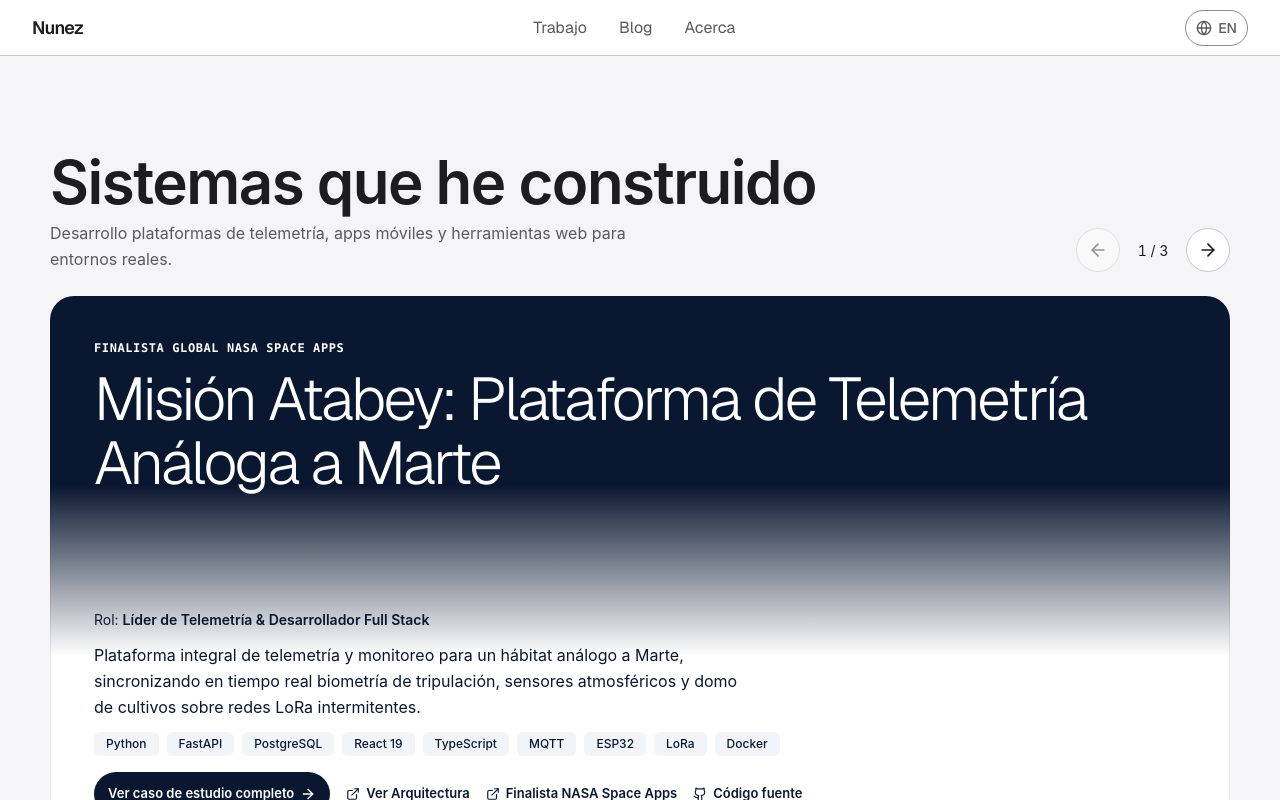
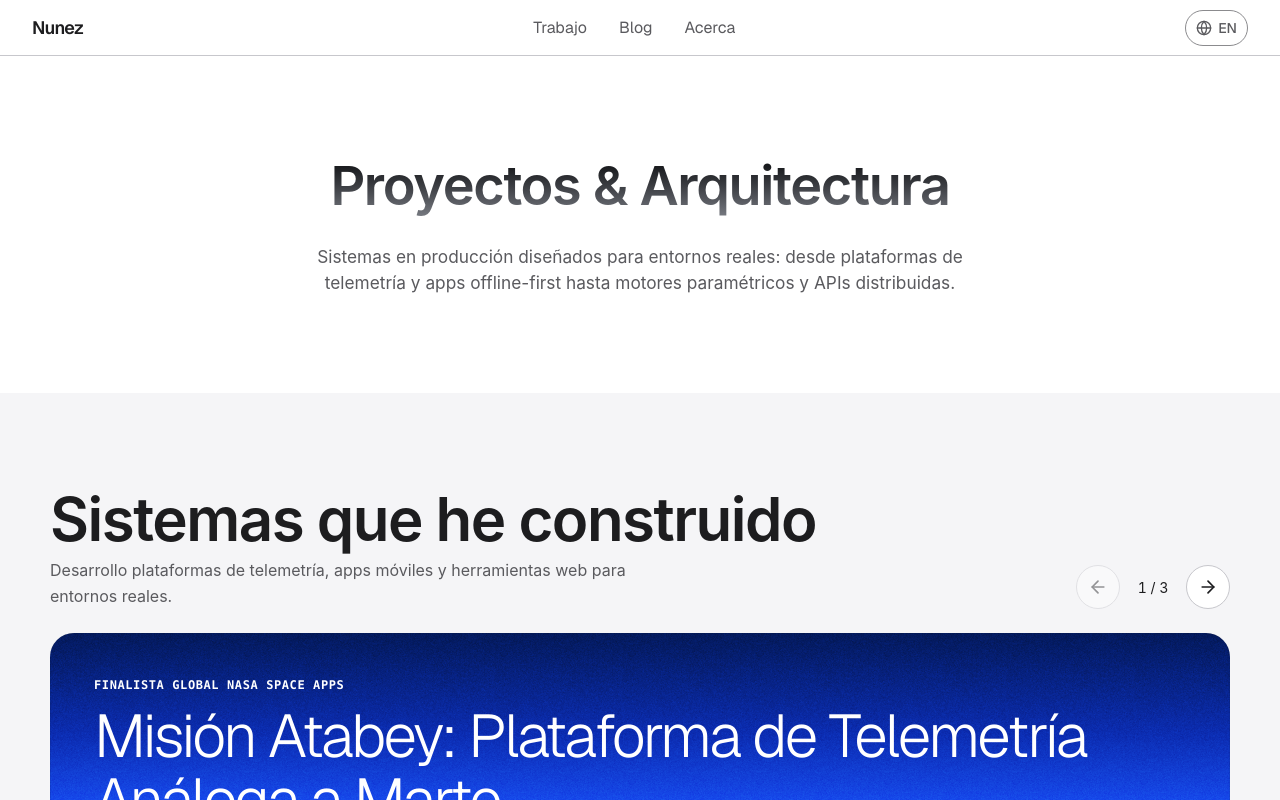
Before and after one commit to mxnueh/portfolio-mxnueh, a Next.js app: page /es/work in a window 1280 px wide. Shown: the top 800 px of the page. Built offline with nearby package versions, Linux system fonts and the light colour scheme.

Commit message:
Restaura el mini hero y unifica el degradado de Work

```diff
--- a/src/app/es/work/page.tsx
+++ b/src/app/es/work/page.tsx
@@ -1,3 +1,4 @@
+import { GeneratedLead } from '@/components/GeneratedLead';
 import { GlobalNav } from '@/components/GlobalNav';
 import { SiteFooter } from '@/components/SiteFooter';
 import { Section } from '@/components/Section';
@@ -16,6 +17,17 @@ export default async function EsWorkPage() {
     <div className="flex flex-col min-h-screen bg-white dark:bg-[#0c0c0e] text-text-primary dark:text-white transition-colors">
       <GlobalNav lang={lang} />
 
+      <Section variant="white" className="pt-20 pb-14 dark:bg-[#0c0c0e]">
+        <div className="max-w-4xl mx-auto text-center px-4">
+          <h1 data-reveal className="heading-ink intro-heading font-semibold leading-tight tracking-tight mb-6">
+            Proyectos &amp; <span className="text-accent-fill">Arquitectura</span>
+          </h1>
+          <GeneratedLead className="max-w-2xl mx-auto text-text-secondary dark:text-gray-300">
+            Sistemas en producción diseñados para entornos reales: desde plataformas de telemetría y apps offline-first hasta motores paramétricos y APIs distribuidas.
+          </GeneratedLead>
+        </div>
+      </Section>
+
       <Section variant="gray" className="dark:bg-[#0c0c0e] dark:text-white">
         <WorkGallery lang={lang} />
       </Section>
--- a/src/app/globals.css
+++ b/src/app/globals.css
@@ -518,22 +518,27 @@ input:focus-visible {
   position: relative;
   transition: flex 0.4s ease;
   color: #fff;
+  display: flex;
+  flex-direction: column;
+  min-width: 0;
+}
+
+.project-cover,
+.selected-work .st {
   isolation: isolate;
   background-color: #03195b;
   background-image: linear-gradient(
     to bottom,
     #03195b,
-    #0b2cb1 21%,
-    #1951fc var(--selected-work-royal-stop, 45%),
-    #3781fc var(--selected-work-blue-stop, 60%),
-    #6bb8ff var(--selected-work-sky-stop, 78%),
+    #0b2cb1 var(--project-cover-deep-stop, 21%),
+    #1951fc var(--project-cover-royal-stop, 45%),
+    #3781fc var(--project-cover-blue-stop, 60%),
+    #6bb8ff var(--project-cover-sky-stop, 78%),
     #cbe9fd
   );
-  display: flex;
-  flex-direction: column;
-  min-width: 0;
 }
 
+.project-cover::before,
 .selected-work .st::before {
   content: "";
   position: absolute;
@@ -699,9 +704,9 @@ input:focus-visible {
     flex: none !important;
   }
   .selected-work .st.on {
-    --selected-work-royal-stop: 37%;
-    --selected-work-blue-stop: 47%;
-    --selected-work-sky-stop: 64%;
+    --project-cover-royal-stop: 37%;
+    --project-cover-blue-stop: 47%;
+    --project-cover-sky-stop: 64%;
     min-height: 420px;
   }
   .selected-work .st:not(.on) .sb .ct {
--- a/src/app/work/page.tsx
+++ b/src/app/work/page.tsx
@@ -1,3 +1,4 @@
+import { GeneratedLead } from '@/components/GeneratedLead';
 import { GlobalNav } from '@/components/GlobalNav';
 import { SiteFooter } from '@/components/SiteFooter';
 import { Section } from '@/components/Section';
@@ -16,6 +17,17 @@ export default async function WorkPage() {
     <div className="flex flex-col min-h-screen bg-white dark:bg-[#0c0c0e] text-text-primary dark:text-white transition-colors">
       <GlobalNav lang={lang} />
 
+      <Section variant="white" className="pt-20 pb-14 dark:bg-[#0c0c0e]">
+        <div className="max-w-4xl mx-auto text-center px-4">
+          <h1 data-reveal className="heading-ink intro-heading font-semibold leading-tight tracking-tight mb-6">
+            Selected Work &amp; <span className="text-accent-fill">Architecture</span>
+          </h1>
+          <GeneratedLead className="max-w-2xl mx-auto text-text-secondary dark:text-gray-300">
+            Production-grade systems designed for real constraints: from telemetry platforms and offline-first mobile apps to parametric calculation engines and distributed APIs.
+          </GeneratedLead>
+        </div>
+      </Section>
+
       <Section variant="gray" className="dark:bg-[#0c0c0e] dark:text-white">
         <WorkGallery lang={lang} />
       </Section>
--- a/src/components/WorkGallery.css
+++ b/src/components/WorkGallery.css
@@ -61,6 +61,11 @@
 .work-gallery-card {
   --work-title-space: clamp(186px, 27vw, 250px);
   --work-navy: #0a1730;
+  --project-cover-deep-stop: calc(var(--work-title-space) * 0.4);
+  --project-cover-royal-stop: calc(var(--work-title-space) * 0.75);
+  --project-cover-blue-stop: var(--work-title-space);
+  --project-cover-sky-stop: calc(var(--work-title-space) + 32px);
+  position: relative;
   display: flex;
   flex: 0 0 100%;
   flex-direction: column;
@@ -70,12 +75,6 @@
   min-height: clamp(440px, 58svh, 560px);
   padding: clamp(18px, 4vw, 44px);
   border-radius: 24px;
-  background-color: #fff;
-  background-image: linear-gradient(
-    to bottom,
-    var(--work-navy) calc(var(--work-title-space) - 60px),
-    #fff calc(var(--work-title-space) + 110px)
-  );
   box-shadow: inset 0 0 0 1px rgb(10 23 48 / 9%);
   overflow: hidden;
   scroll-snap-align: start;
@@ -95,11 +94,6 @@
   letter-spacing: -0.04em;
   line-height: 1.06;
   overflow-wrap: anywhere;
-}
-
-.work-gallery-title a:hover {
-  text-decoration: underline;
-  text-underline-offset: 0.12em;
 }
 
 .work-gallery-title a:focus-visible {
@@ -127,11 +121,6 @@
   min-height: 44px;
   font-size: 13px;
   font-weight: 600;
-  text-underline-offset: 0.15em;
-}
-
-.work-gallery-actions a:hover {
-  text-decoration: underline;
 }
 
 .work-gallery-actions a:focus-visible {
--- a/src/components/WorkGallery.tsx
+++ b/src/components/WorkGallery.tsx
@@ -30,12 +30,12 @@ function FeaturedProject({ study, href, lang }: { study: CaseStudy; href: string
   const copy = workPageCopy[lang];
 
   return (
-    <li className="work-gallery-card">
+    <li className="work-gallery-card project-cover">
       <header className="work-gallery-card-header">
         <p className="mb-3 font-mono text-xs font-semibold uppercase tracking-wider">{study.eyebrow}</p>
-        <h2 className="work-gallery-title">
+        <h3 className="work-gallery-title">
           <Link href={href}>{study.title}</Link>
-        </h2>
+        </h3>
       </header>
 
       <div className="work-gallery-details">
@@ -90,7 +90,7 @@ export function WorkGallery({ lang }: { lang: Language }) {
         lang={lang}
         intro={(
           <header className="work-gallery-intro">
-            <h1 className="text-4xl font-semibold tracking-tight sm:text-5xl lg:text-6xl">{copy.title}</h1>
+            <h2 className="text-4xl font-semibold tracking-tight sm:text-5xl lg:text-6xl">{copy.title}</h2>
             <p className="mt-2 max-w-[62ch] text-base leading-relaxed text-text-secondary dark:text-gray-300">
               {copy.description}
             </p>
```
